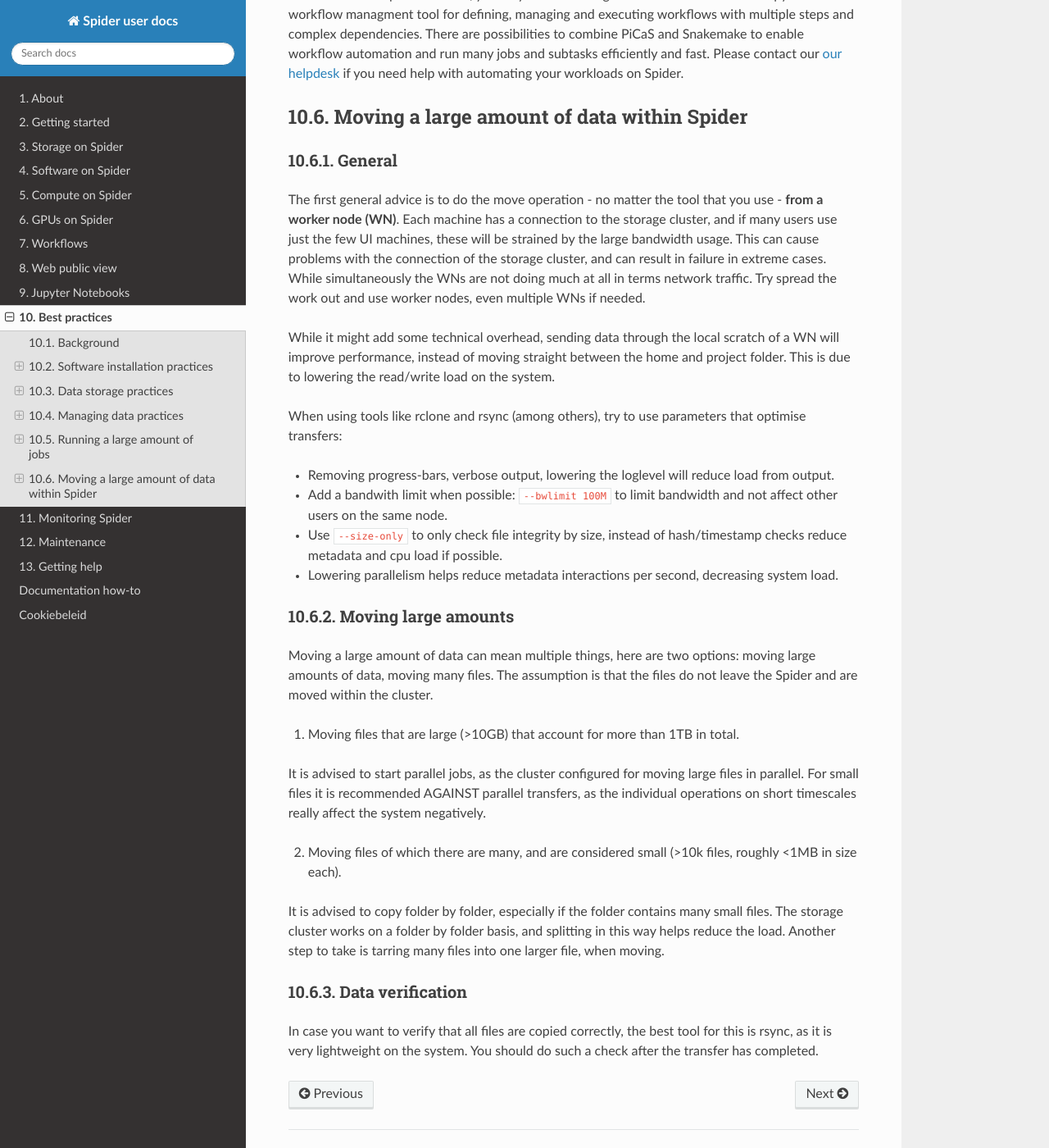
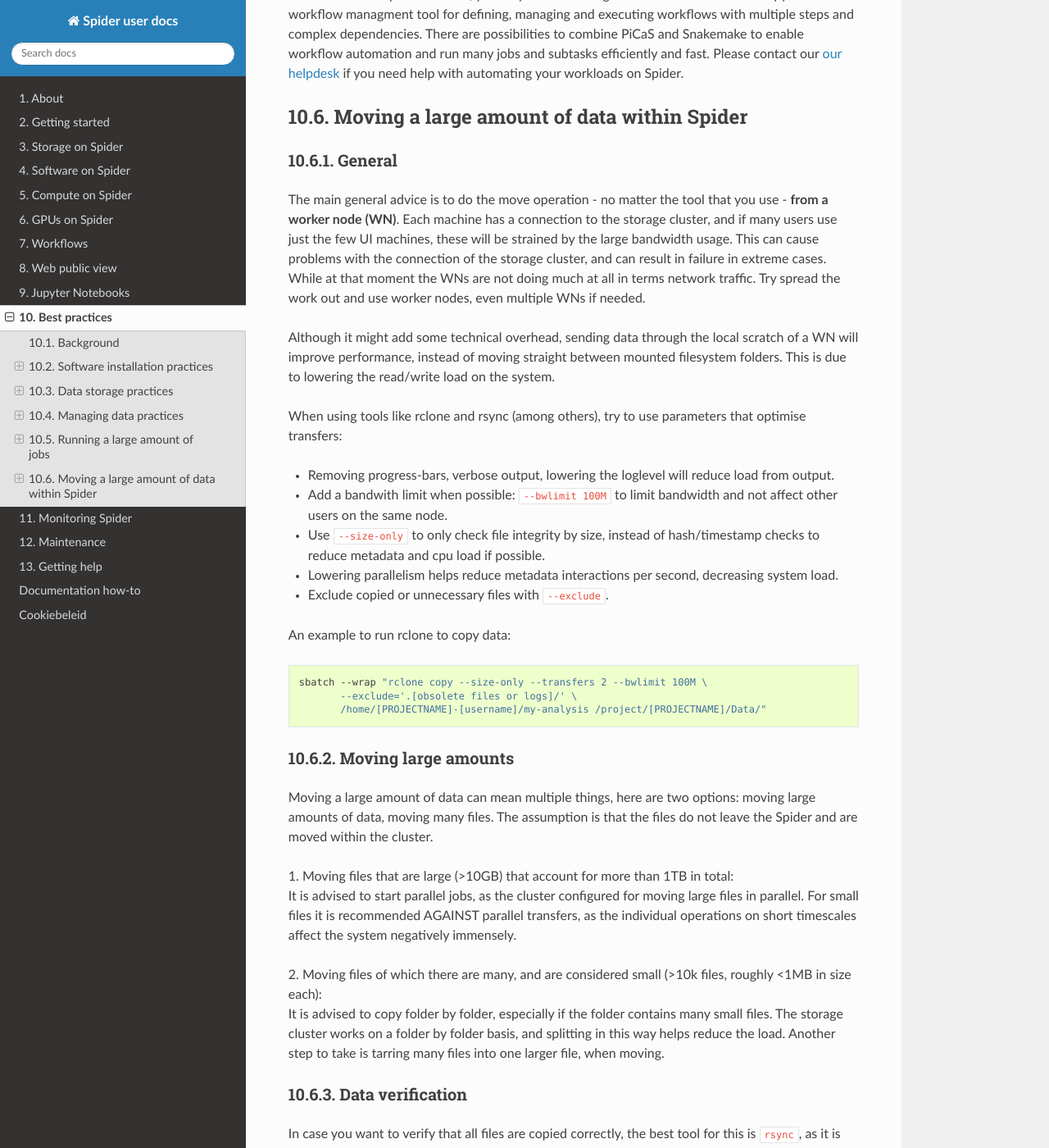
Before and after one commit to sara-nl/spiderdocs, a Sphinx documentation site: the page built from source/Pages/best_practices.rst, in a window 1280 px wide and 1400 px high, scrolled down 5008 px. Shown: the whole window at 82% size. Built offline with Sphinx 7.4.7 and the Read the Docs theme 3.1.0, drawn with Linux system fonts in a browser that asks for light colours; some of the changed text lies outside the part shown.

Commit message:
Add feedback data moving

```diff
--- a/source/Pages/best_practices.rst
+++ b/source/Pages/best_practices.rst
@@ -159,31 +159,44 @@ Moving a large amount of data within Spider
 General
 -------
 
-The first general advice is to do the move operation - no matter the tool that you use - **from a worker node (WN)**. Each machine has a connection to the storage cluster, and if many users use just the few UI machines, these will be strained by the large bandwidth usage. This can cause problems with the connection of the storage cluster, and can result in failure in extreme cases. While simultaneously the WNs are not doing much at all in terms network traffic. Try spread the work out and use worker nodes, even multiple WNs if needed.
+The main general advice is to do the move operation - no matter the tool that you use - **from a worker node (WN)**. Each machine has a connection to the storage cluster, and if many users use just the few UI machines, these will be strained by the large bandwidth usage. This can cause problems with the connection of the storage cluster, and can result in failure in extreme cases. While at that moment the WNs are not doing much at all in terms network traffic. Try spread the work out and use worker nodes, even multiple WNs if needed.
 
-While it might add some technical overhead, sending data through the local scratch of a WN will improve performance, instead of moving straight between the home and project folder. This is due to lowering the read/write load on the system.
+Although it might add some technical overhead, sending data through the local scratch of a WN will improve performance, instead of moving straight between mounted filesystem folders. This is due to lowering the read/write load on the system.
 
 When using tools like rclone and rsync (among others), try to use parameters that optimise transfers:
 
 - Removing progress-bars, verbose output, lowering the loglevel will reduce load from output.
 - Add a bandwith limit when possible: ``--bwlimit 100M`` to limit bandwidth and not affect other users on the same node.
-- Use ``--size-only`` to only check file integrity by size, instead of hash/timestamp checks reduce metadata and cpu load if possible.
+- Use ``--size-only`` to only check file integrity by size, instead of hash/timestamp checks to reduce metadata and cpu load if possible.
 - Lowering parallelism helps reduce metadata interactions per second, decreasing system load.
+- Exclude copied or unnecessary files with ``--exclude``.
+
+An example to run rclone to copy data:
+
+.. code-block:: bash
+
+   sbatch --wrap "rclone copy --size-only --transfers 2 --bwlimit 100M \
+          --exclude='.[obsolete files or logs]/' \
+          /home/[PROJECTNAME]-[username]/my-analysis /project/[PROJECTNAME]/Data/"
+
 
 Moving large amounts
 --------------------
 
 Moving a large amount of data can mean multiple things, here are two options: moving large amounts of data, moving many files. The assumption is that the files do not leave the Spider and are moved within the cluster.
 
-1. Moving files that are large (>10GB) that account for more than 1TB in total.
+| 1. Moving files that are large (>10GB) that account for more than 1TB in total:
+| It is advised to start parallel jobs, as the cluster configured for moving large files in parallel. For small files it is recommended AGAINST parallel transfers, as the individual operations on short timescales affect the system negatively immensely.
 
-It is advised to start parallel jobs, as the cluster configured for moving large files in parallel. For small files it is recommended AGAINST parallel transfers, as the individual operations on short timescales really affect the system negatively.
-
-2. Moving files of which there are many, and are considered small (>10k files, roughly <1MB in size each).
-
-It is advised to copy folder by folder, especially if the folder contains many small files. The storage cluster works on a folder by folder basis, and splitting in this way helps reduce the load. Another step to take is tarring many files into one larger file, when moving.
+| 2. Moving files of which there are many, and are considered small (>10k files, roughly <1MB in size each):
+| It is advised to copy folder by folder, especially if the folder contains many small files. The storage cluster works on a folder by folder basis, and splitting in this way helps reduce the load. Another step to take is tarring many files into one larger file, when moving.
 
 Data verification
 -----------------
 
-In case you want to verify that all files are copied correctly, the best tool for this is rsync, as it is very lightweight on the system. You should do such a check after the transfer has completed.
+In case you want to verify that all files are copied correctly, the best tool for this is ``rsync``, as it is very lightweight on the system. You should do such a check after the transfer has completed.
+
+Contact
+-------
+
+We are continuously working on improving the CephFS performance in Spider. However, there are still issues when user operations on files include too much metadata causing occasional mounting of ``/project`` or ``/home`` to fail on a cluster node. In case you experience this behavior often or notice that many of your jobs fail due to the mount not being available on the node, please contact us to discuss your workflow and interactions with the filesystem. It could be that your application or your job submission practice is triggering the problem and affecting other users on the shared filesystem.
```
